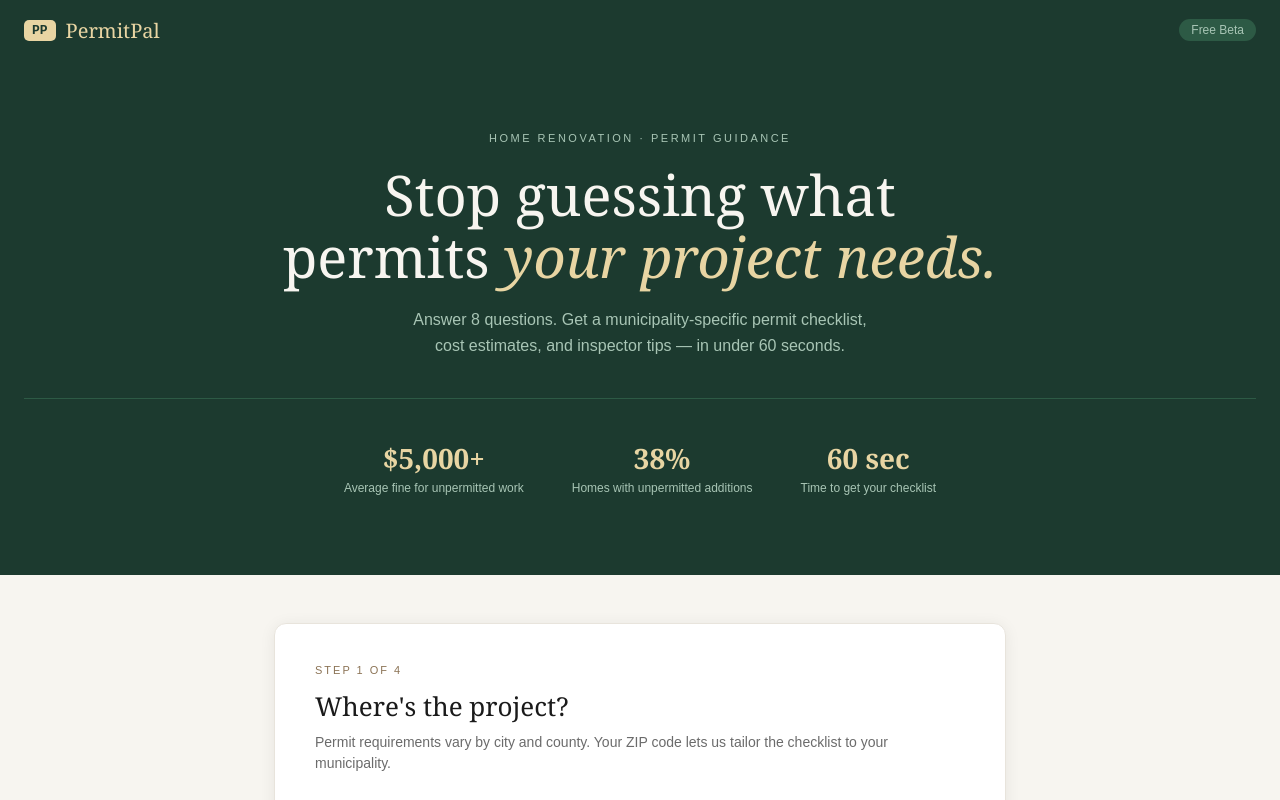
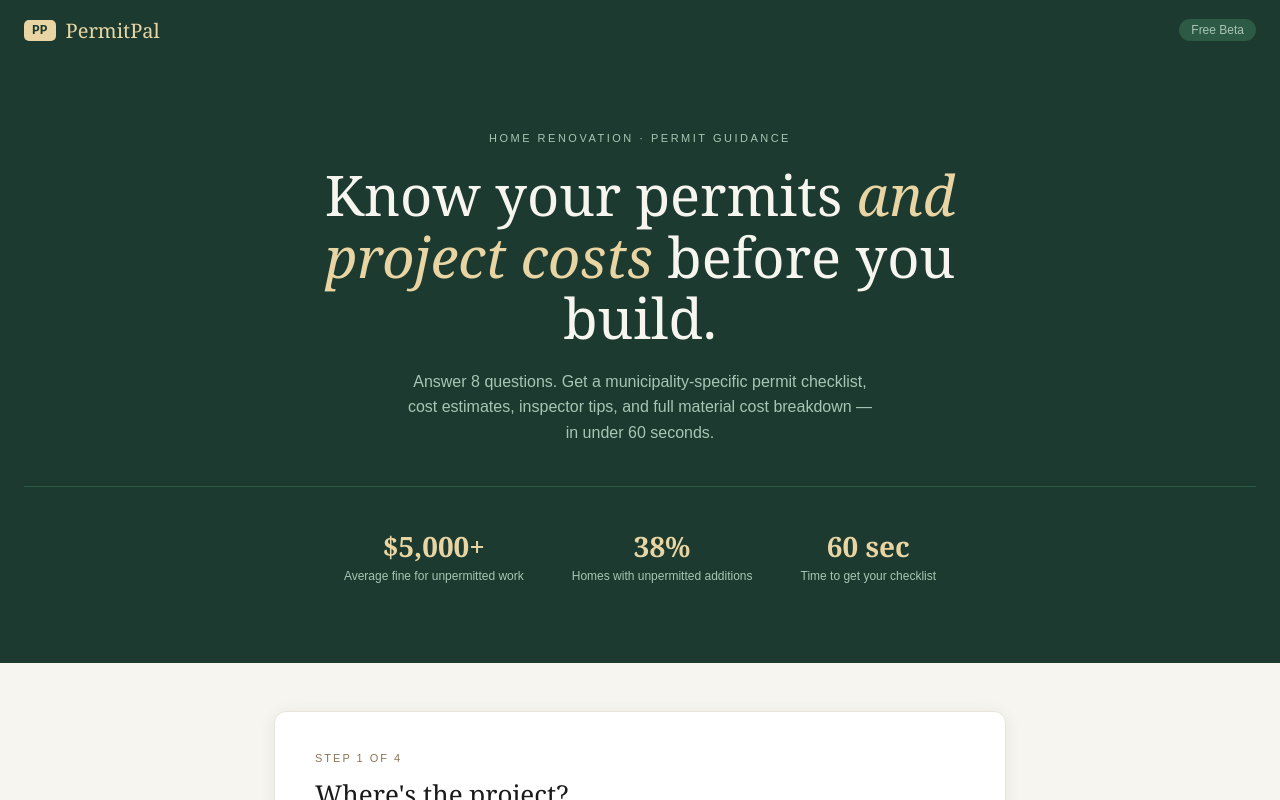
Before and after one commit to rgkmkt1-spec/permitpal, a Next.js app: page / in a window 1280 px wide. Shown: the top 800 px of the page. Built offline with nearby package versions, Linux system fonts and the light colour scheme.

Commit message:
Update hero text to mention cost estimator

```diff
--- a/app/page.tsx
+++ b/app/page.tsx
@@ -263,8 +263,8 @@ export default function Home() {
       {step === 0 && (
         <div style={s.hero}>
           <div style={s.heroEyebrow}>Home Renovation · Permit Guidance</div>
-          <h1 style={s.heroTitle}>Stop guessing what permits <span style={s.heroAccent}>your project needs.</span></h1>
-          <p style={s.heroSub}>Answer 8 questions. Get a municipality-specific permit checklist, cost estimates, and inspector tips — in under 60 seconds.</p>
+          <h1 style={s.heroTitle}>Know your permits <span style={s.heroAccent}>and project costs</span> before you build.</h1>
+          <p style={s.heroSub}>Answer 8 questions. Get a municipality-specific permit checklist, cost estimates, inspector tips, and full material cost breakdown — in under 60 seconds.</p>
           <div style={s.heroStats}>
             <div style={{ textAlign: "center" }}><div style={s.statNum}>$5,000+</div><div style={s.statLabel}>Average fine for unpermitted work</div></div>
             <div style={{ textAlign: "center" }}><div style={s.statNum}>38%</div><div style={s.statLabel}>Homes with unpermitted additions</div></div>
```
